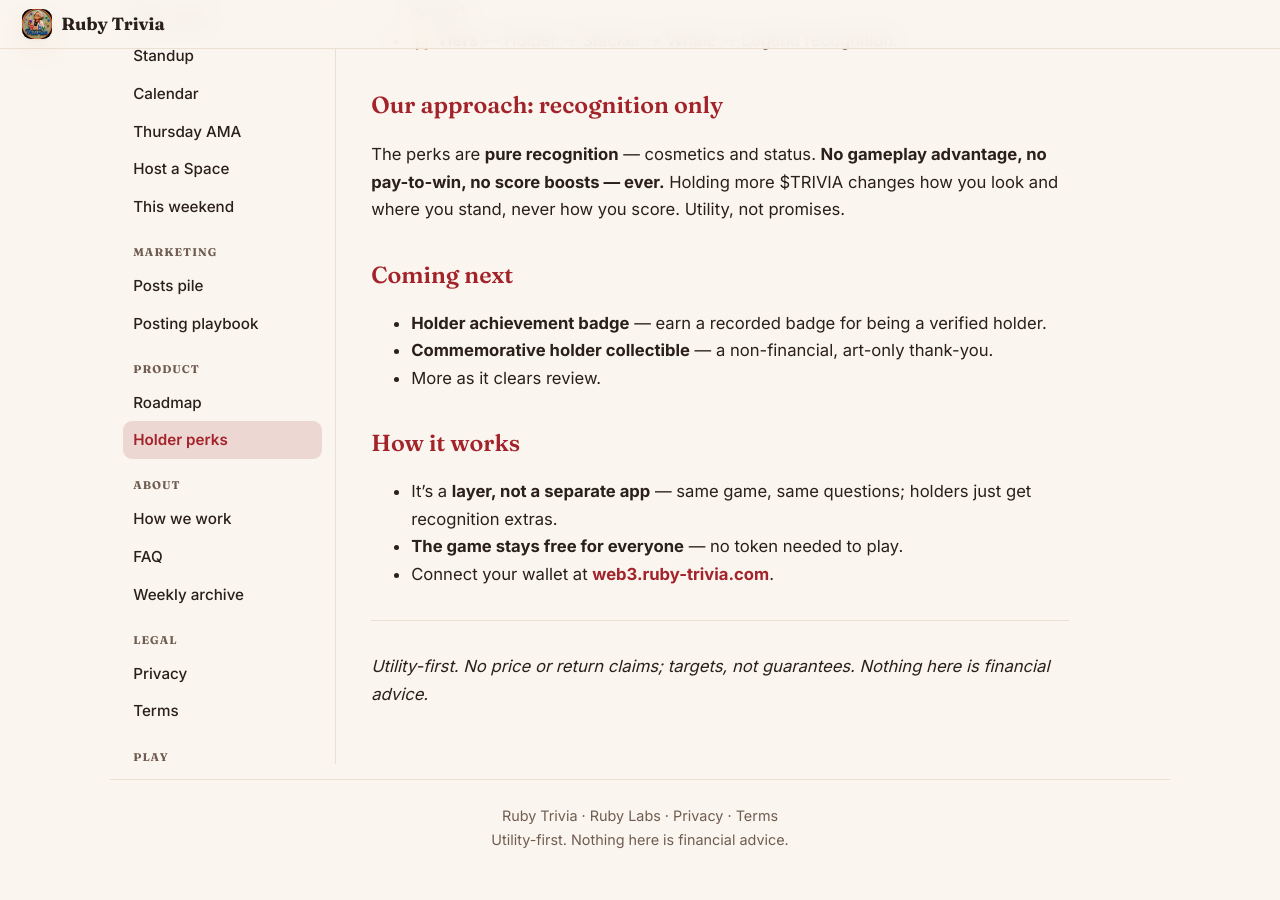
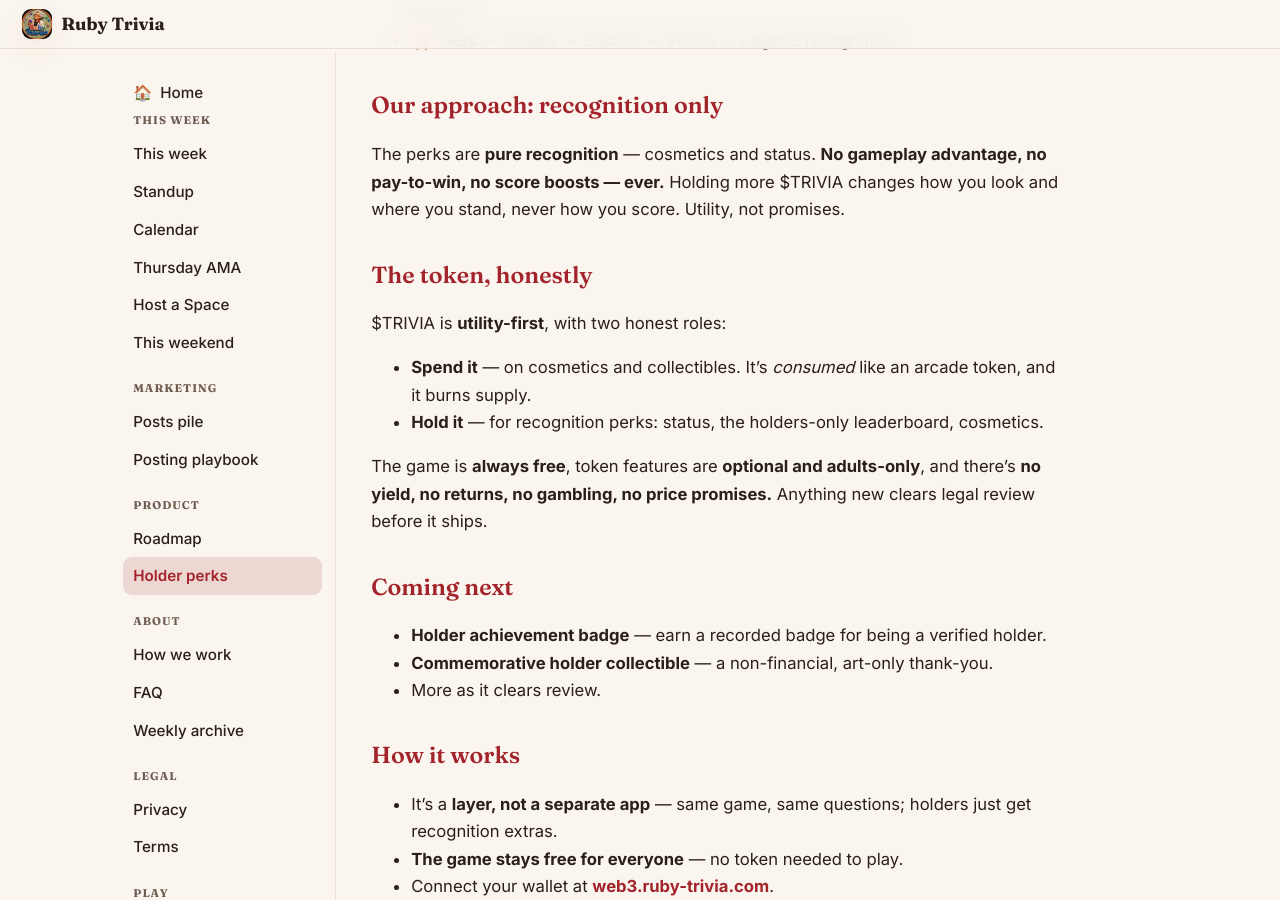
Before and after one commit to ruby-high/ruby-trivia-handbook, a Jekyll site: the page built from web3.md, in a window 1280 px wide and 900 px high, scrolled down 378 px. Built offline with Jekyll 4.4.1, drawn with Linux system fonts in a browser that asks for light colours.

Commit message:
web3 page: add "the token, honestly" — utility-first, two roles
Public-safe summary of the token model: spend on cosmetics/collectibles
(consumptive burn) and hold for recognition perks. Deliberately kept to
what's live/consumptive — no promoting unbuilt premium utility (promotion
timing). Full internal spec lives in the repo.

Co-Authored-By: Claude Opus 4.8 <noreply@anthropic.com>

```diff
--- a/web3.md
+++ b/web3.md
@@ -15,6 +15,13 @@ Verified **$TRIVIA** holders get recognition extras on top of the same free game
 ## Our approach: recognition only
 The perks are **pure recognition** — cosmetics and status. **No gameplay advantage, no pay-to-win, no score boosts — ever.** Holding more $TRIVIA changes how you look and where you stand, never how you score. Utility, not promises.
 
+## The token, honestly
+$TRIVIA is **utility-first**, with two honest roles:
+- **Spend it** — on cosmetics and collectibles. It's *consumed* like an arcade token, and it burns supply.
+- **Hold it** — for recognition perks: status, the holders-only leaderboard, cosmetics.
+
+The game is **always free**, token features are **optional and adults-only**, and there's **no yield, no returns, no gambling, no price promises.** Anything new clears legal review before it ships.
+
 ## Coming next
 - **Holder achievement badge** — earn a recorded badge for being a verified holder.
 - **Commemorative holder collectible** — a non-financial, art-only thank-you.
```
